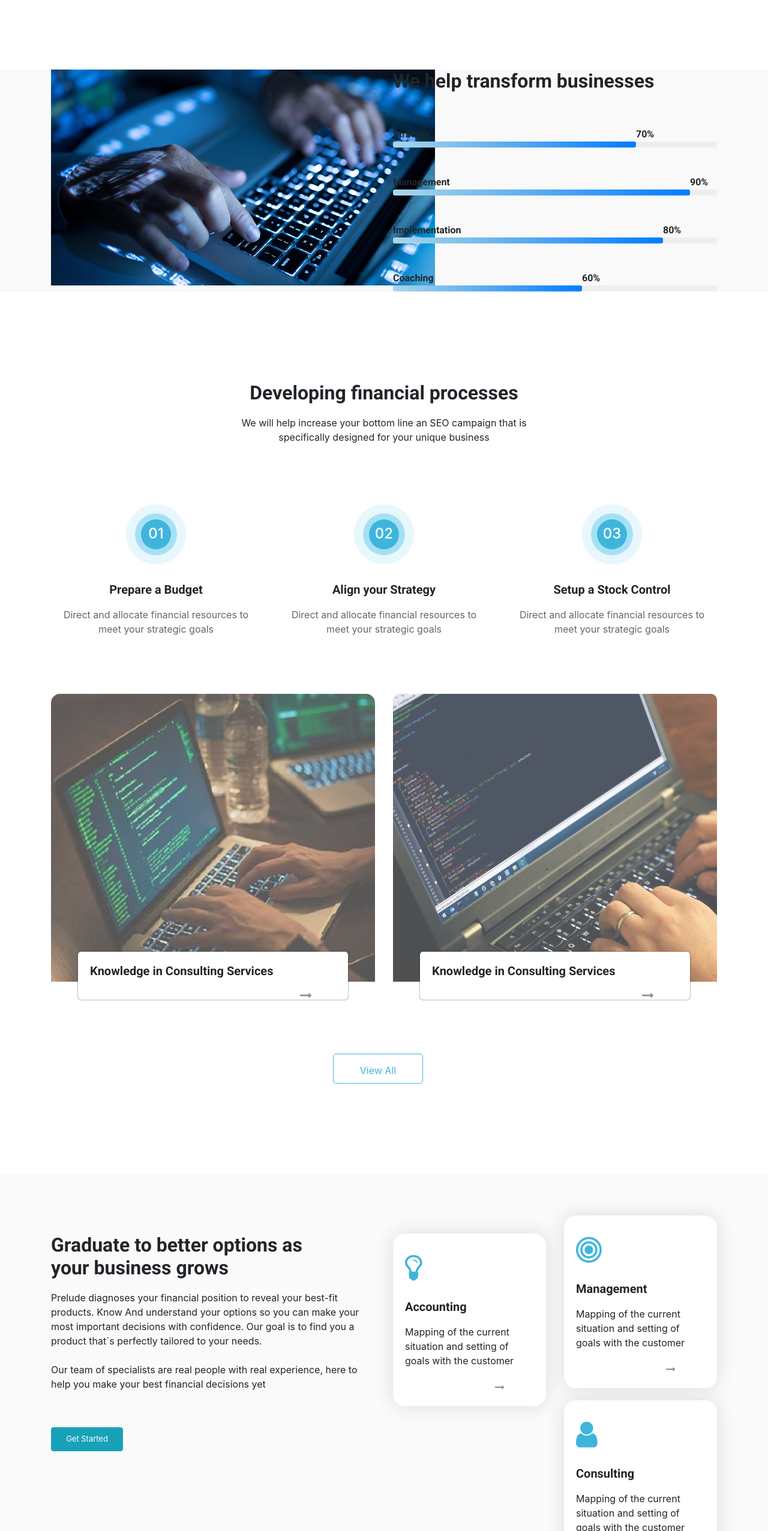
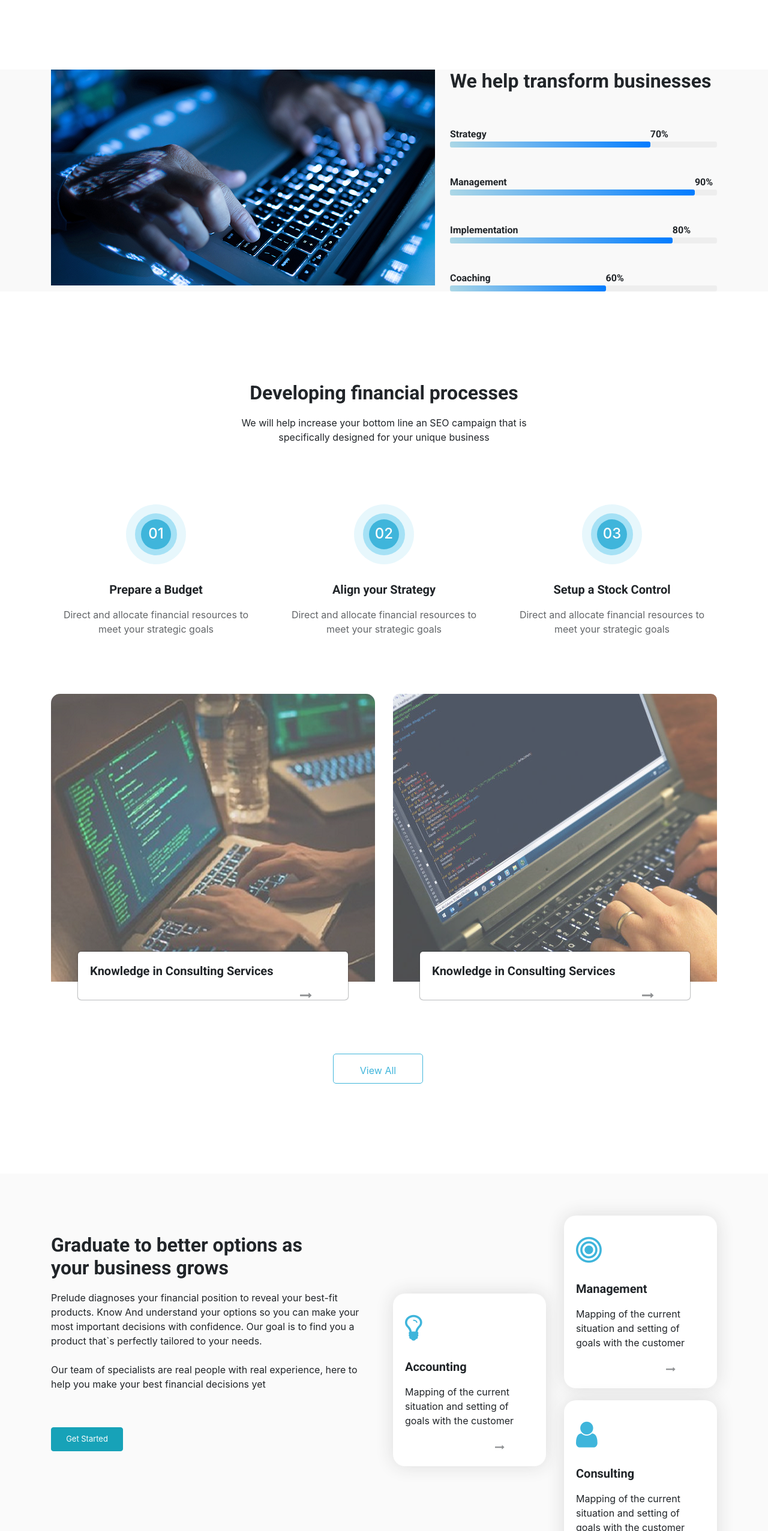
Before and after one commit to requezz/Muzagov.github.io, a website: page Finish/index.html in a window 1280 px wide. Shown: the part 1727-4280 px from the top of the page at 60% size. Drawn offline with nearby package versions, Linux system fonts and the light colour scheme.

Commit message:
fixed block

```diff
--- a/Finish/index.css
+++ b/Finish/index.css
@@ -6,7 +6,7 @@
   cursor: pointer;
 }
 .nav-link:hover {
-  color: silver;
+	color: gray;
 }
 .icon {
   font-family: "Roboto", sans-serif;
@@ -332,7 +332,7 @@
   font-size: 50px;
   padding-bottom: 15px;
 }
-.cont8 .box4,
+.box4,
 .box5,
 .box6 {
   background-color: white;
@@ -341,7 +341,7 @@
   box-shadow: 0 0 30px 0 gainsboro;
 }
 .box4 {
-  margin-bottom: : 100px;
+  margin-top: 100px;
 }
 .box5 {
   margin: -30px 0 20px 0;
--- a/Finish/index.html
+++ b/Finish/index.html
@@ -219,7 +219,7 @@
       <div class="col-5">
         <div class="photo123"><img src="images/sn-dark-web.png" /></div>
       </div>
-      <div class="col-md-6">
+      <div class="col-md-5">
         <div class="zag1">
           <h2>We help transform businesses</h2>
         </div>
```
